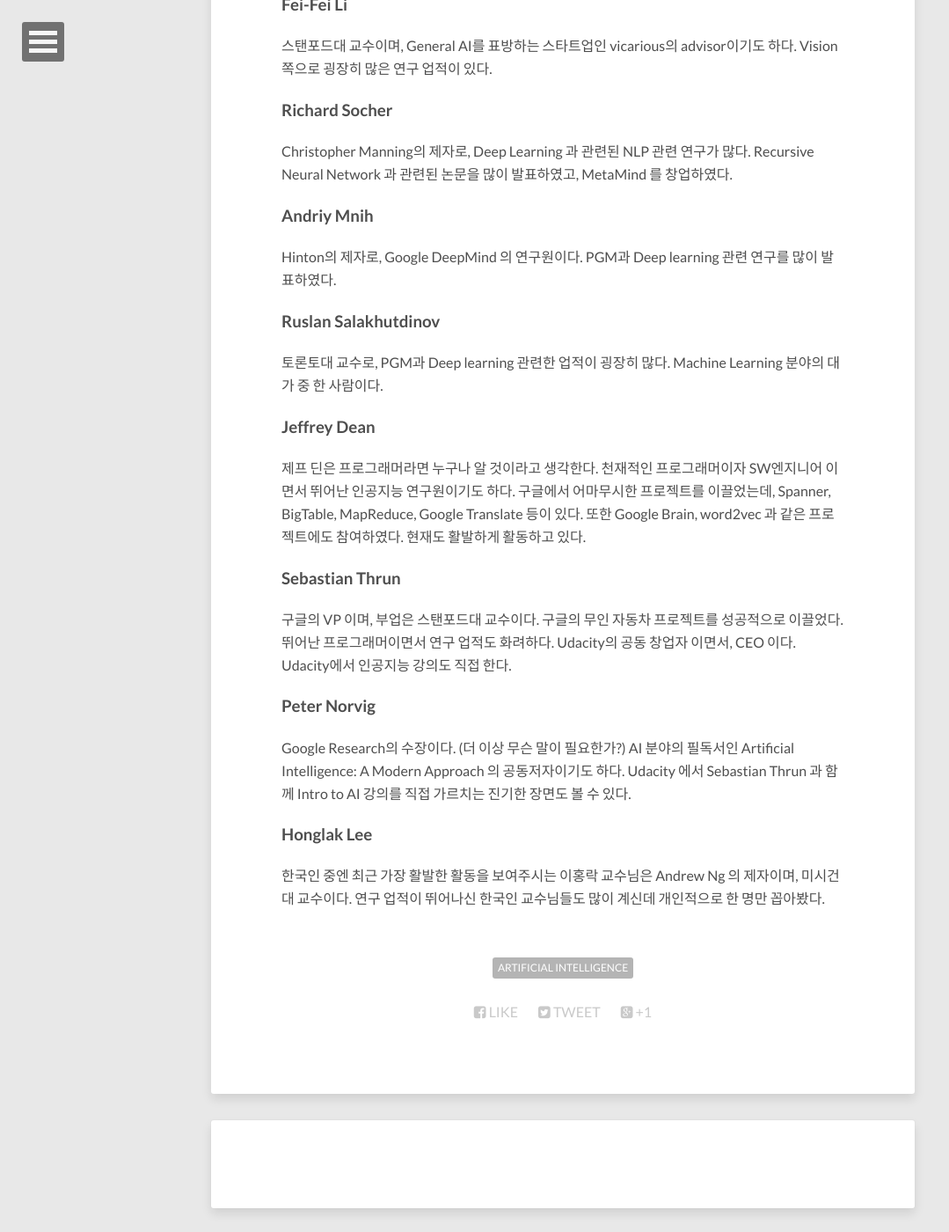
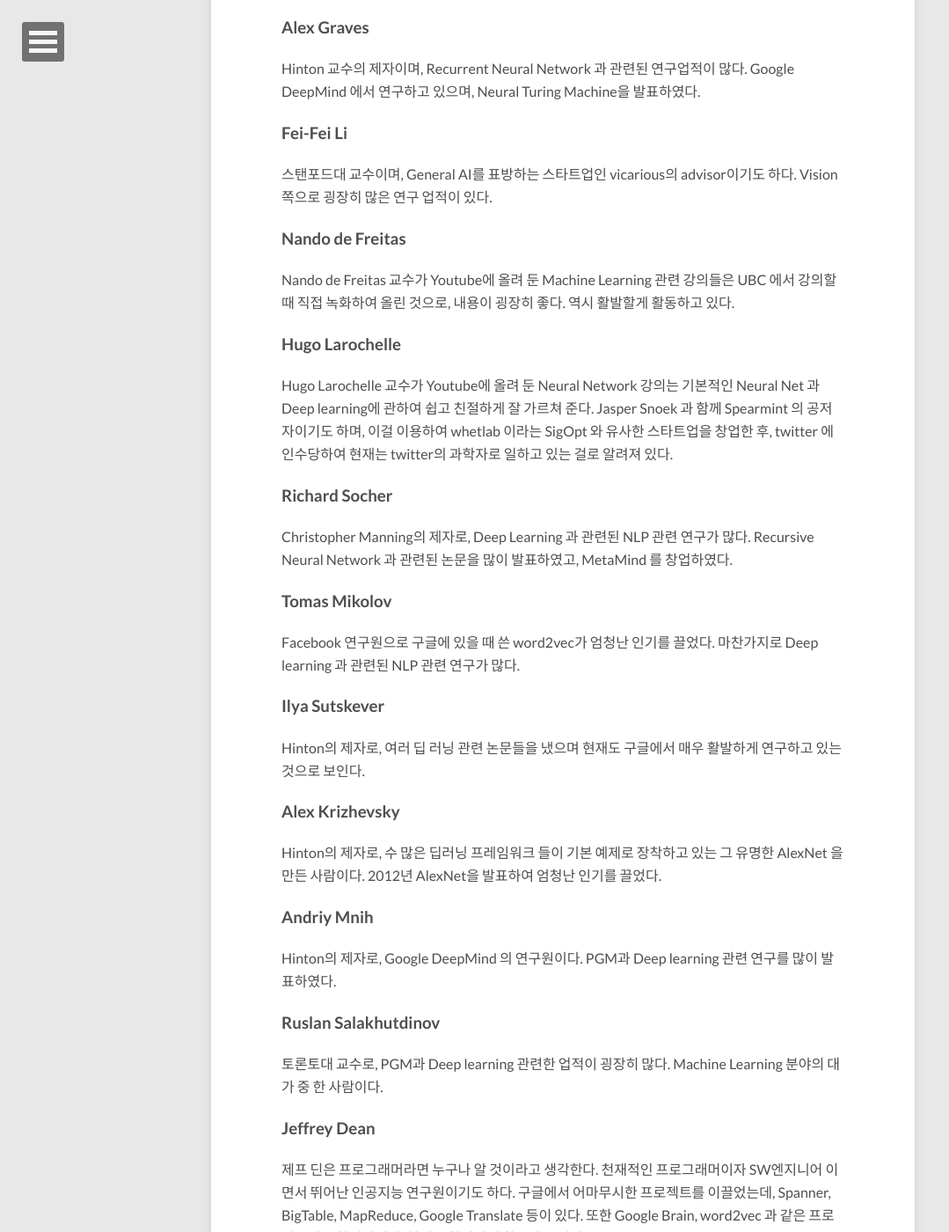
Before and after one commit to sungeuns/sungeuns.github.com, a Jekyll site: the page built from _posts/2015-04-18-recent_ai_researcher_20150418.markdown, in a window 1280 px wide and 1400 px high, scrolled down 2663 px. Shown: the whole window at 88% size, without its empty margins (0-1079 px from the left). Built offline with Jekyll 4.4.1, drawn with Linux system fonts in a browser that asks for light colours; nearby versions of some CDN libraries; comment, search, counter and statistics services are not loaded; some of the changed text lies outside the part shown.

Commit message:
20151220_1

```diff
--- a/_posts/2015-04-18-recent_ai_researcher_20150418.markdown
+++ b/_posts/2015-04-18-recent_ai_researcher_20150418.markdown
@@ -32,11 +32,14 @@
 뉴욕대 교수로 현재는 Facebook 에서 AI reserach Lab을 이끌고 있다. Convolutional Neural Network의 대가로, AT&T 연구원이던 시절 개발한 숫자 인식기는 꽤 오랬동안 사용된 걸로 알고 있다. Facebook 또한 LeCun 교수의 영입으로 인공지능 분야에서 앞서가는 회사가 되었다. 사실 유명한 연구원을 영입한다고 그 회사가 그 분야에서 단숨에 뛰어난 회사가 되는 것이 아니지만, 유명한 연구자와 함께 일하고 싶어하는 수많은 연구자들에게 그 회사가 매력적으로 보이게 만들어서, 수 많은 인재들을 끌어모으게 된다. 그래서 실리콘벨리 기업들이 뛰어난 인재나 유명한 연구원들을 영입하는 데 혈안이 된 것이고 말이다. 아무튼, 현재도 활발하게 연구를 하고 있다.
 
 
+### Jurgen Schmidhuber
+
+슈밋후버 교수는 LSTM 논문의 공저자이다. AI 분야에 오랫동안 엄청나게 많은 연구 성과를 쏟아냈고, 최근에도 아주 활발하게 활동하고 있다. RNN 관련 논문들을 굉장히 많이 내고 있으며, Deep learning 관련 연구를 하다 보면 워낙 많이 나와서 익숙해지는 이름이다.
+
 
 ### Michael Jordan
 
 참고로 농구선수 마이클 조던이 아니다. UC버클리의 교수이며, Probabilistic Graphical Model 의 대가이다. 마이클 조던 교수의 연구 업적은 정말 엄청나게 화려하다. 최근 Deep learning이 너무 주목 받는 바람에 PGM의 주목도가 많이 떨어졌는데, 인공지능 연구에 있어서 Deep learning만 가지고는 해결 안되는 문제들이 굉장히 많다. (관련 내용도 추후 정리를 할 예정.) 어쨌든, 최근까지도 굉장히 활발하게 연구를 하고 있고, 마찬가지로 그의 제자들의 면면도 엄청나게 화려한데, Andrew Ng의 박사과정 지도교수가 마이클 조던 교수였다.
-
 
 
 ### Daphne Koller
@@ -67,9 +70,35 @@
 스탠포드대 교수이며, General AI를 표방하는 스타트업인 vicarious의 advisor이기도 하다. Vision 쪽으로 굉장히 많은 연구 업적이 있다.
 
 
+### Nando de Freitas
+
+Nando de Freitas 교수가 Youtube에 올려 둔 Machine Learning 관련 강의들은 UBC 에서 강의할 때 직접 녹화하여 올린 것으로, 내용이 굉장히 좋다. 역시 활발할게 활동하고 있다.
+
+
+### Hugo Larochelle
+
+Hugo Larochelle 교수가 Youtube에 올려 둔 Neural Network 강의는 기본적인 Neural Net 과 Deep learning에 관하여 쉽고 친절하게 잘 가르쳐 준다. Jasper Snoek 과 함께 Spearmint 의 공저자이기도 하며, 이걸 이용하여 whetlab 이라는 SigOpt 와 유사한 스타트업을 창업한 후, twitter 에 인수당하여 현재는 twitter의 과학자로 일하고 있는 걸로 알려져 있다.
+
+
+
 ### Richard Socher
 
 Christopher Manning의 제자로, Deep Learning 과 관련된 NLP 관련 연구가 많다. Recursive Neural Network 과 관련된 논문을 많이 발표하였고, MetaMind 를 창업하였다.
+
+
+### Tomas Mikolov
+
+Facebook 연구원으로 구글에 있을 때 쓴 word2vec가 엄청난 인기를 끌었다. 마찬가지로 Deep learning 과 관련된 NLP 관련 연구가 많다.
+
+
+### Ilya Sutskever
+
+Hinton의 제자로, 여러 딥 러닝 관련 논문들을 냈으며 현재도 구글에서 매우 활발하게 연구하고 있는 것으로 보인다.
+
+
+### Alex Krizhevsky
+
+Hinton의 제자로, 수 많은 딥러닝 프레임워크 들이 기본 예제로 장착하고 있는 그 유명한 AlexNet 을 만든 사람이다. 2012년 AlexNet을 발표하여 엄청난 인기를 끌었다.
 
 
 ### Andriy Mnih
```
